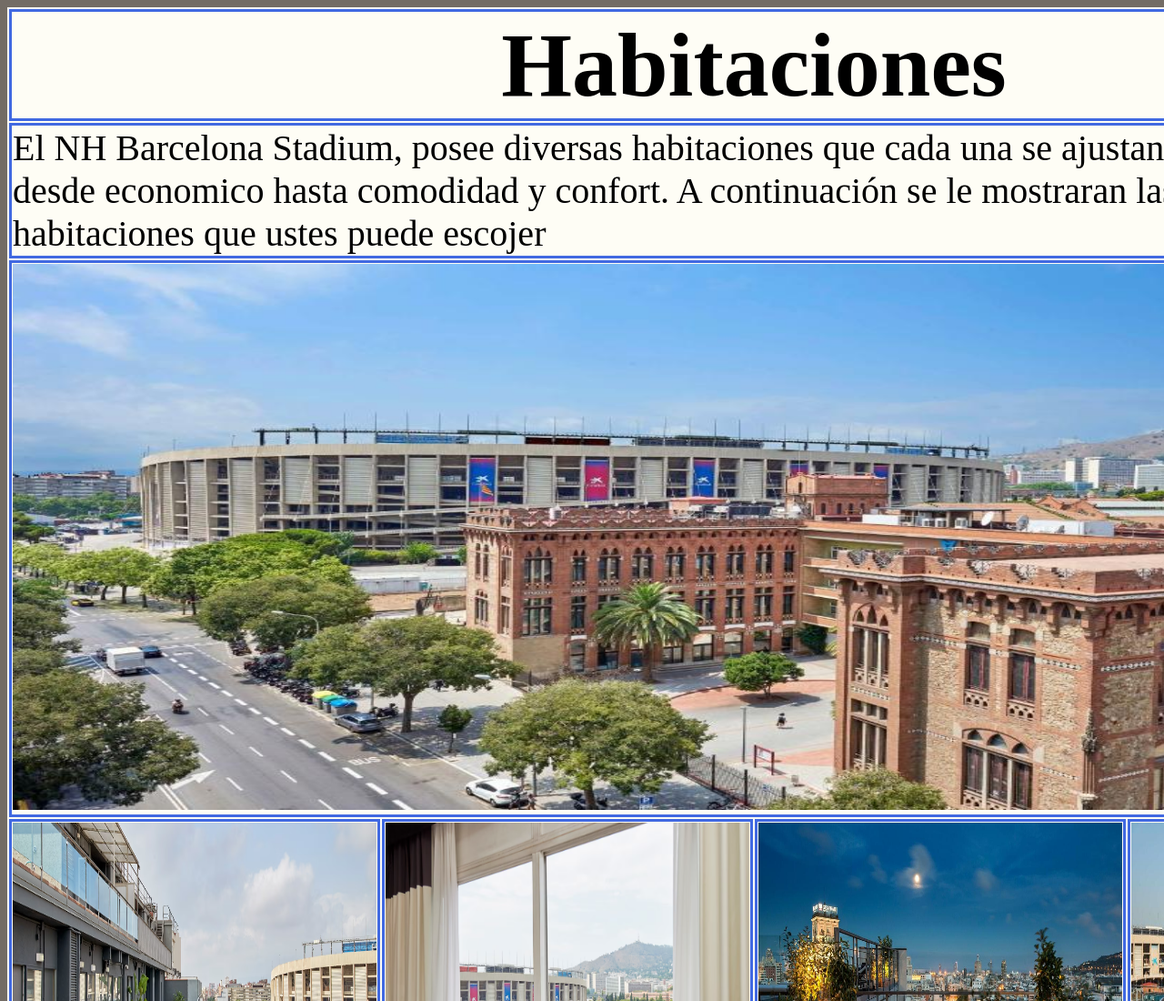
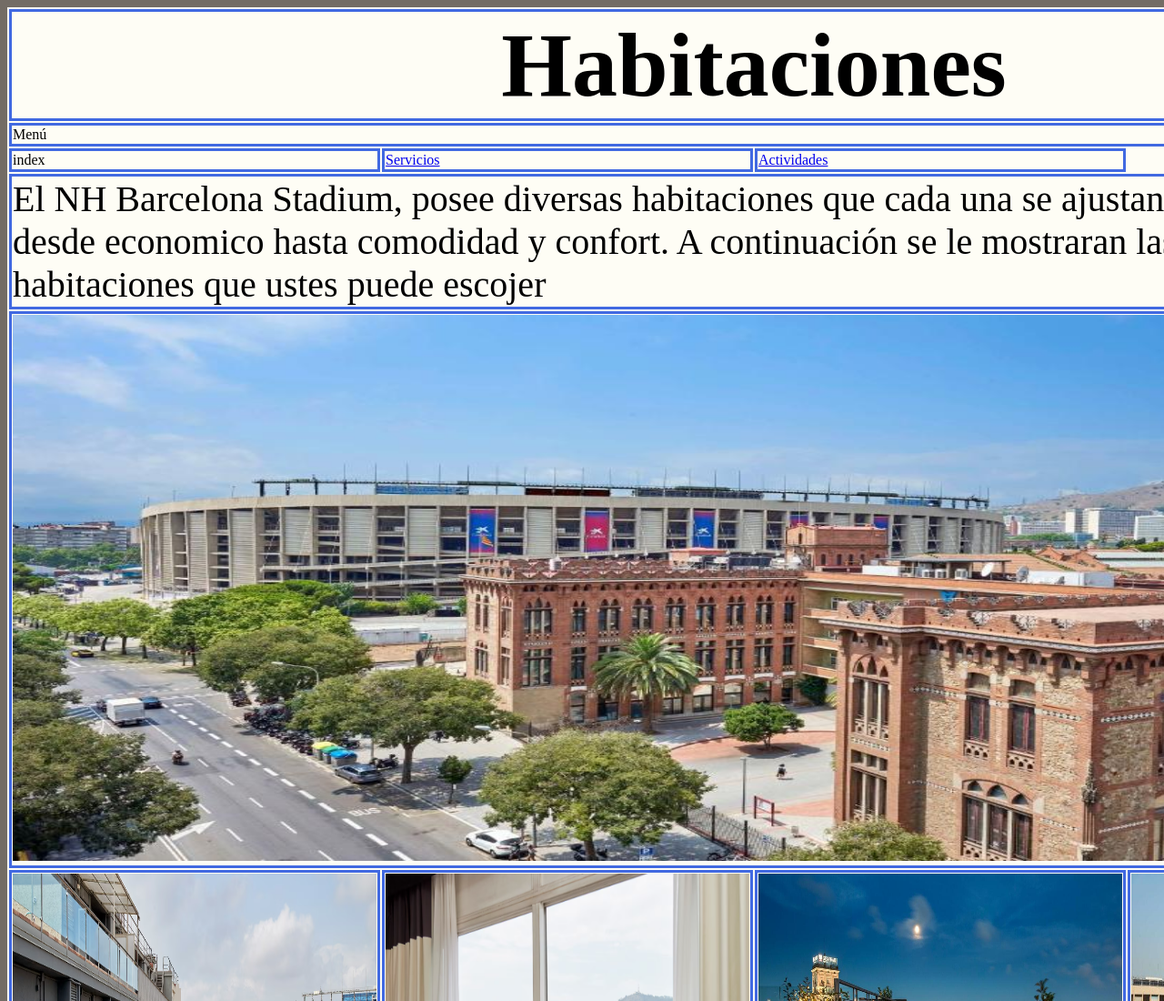
Before and after one commit to majotowers/Hotel, a plain HTML site: page index.html in a window 1280 px wide. Shown: the top 1100 px of the page at 91% size. Drawn offline with Linux system fonts and the light colour scheme.

Commit message:
Update index.html

```diff
--- a/index.html
+++ b/index.html
@@ -10,6 +10,8 @@
 <body>
 <table>
 <tr><th colspan="4" class="Titulo">Habitaciones</th></tr>
+<tr><td colspan="4">Menú</td></tr>
+<tr><td>index</td><td><a href="Servicios.html">Servicios</a></td><td><a href="Actividades.html">Actividades</a></td></tr>
 <tr><td colspan="4" class="texto">El NH Barcelona Stadium, posee diversas habitaciones que cada una se ajustan a sus necesidades, desde economico hasta comodidad y confort.
 
 A continuación se le mostraran las diversas habitaciones que ustes puede escojer</td></tr>
```
